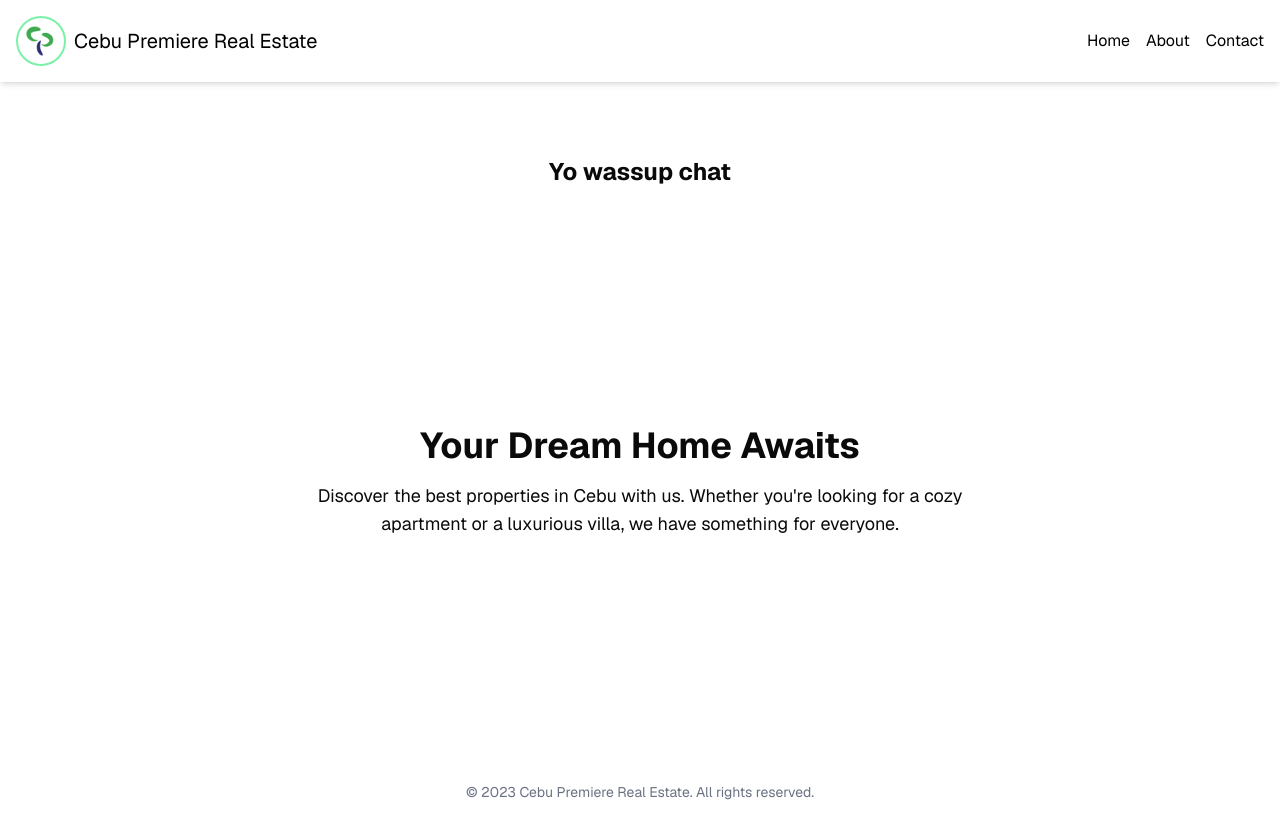
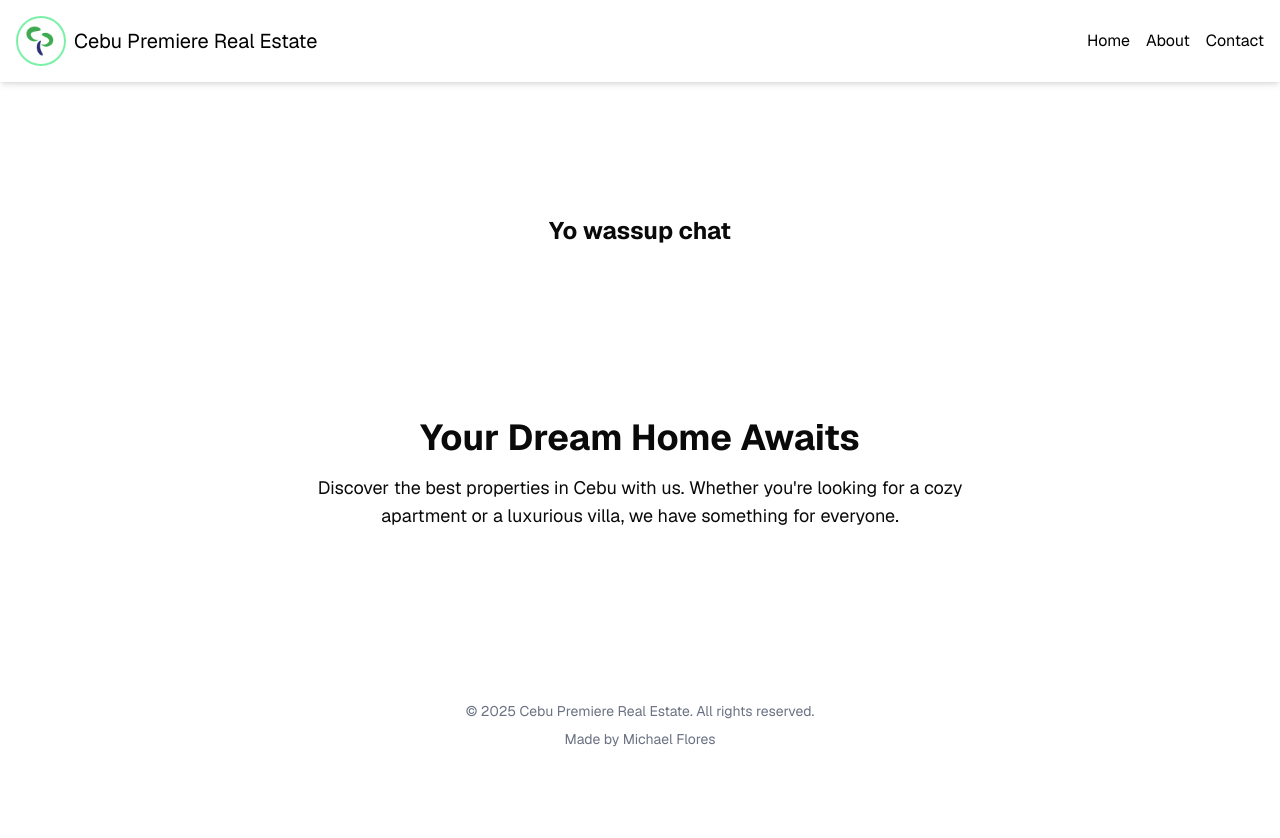
Before and after one commit to FloresTristan/cebupremier, a Next.js app: page / in a window 1280 px wide. Shown: the top 838 px of the page. Built offline with nearby package versions, Linux system fonts and the light colour scheme; a web font is replaced by a local one.

Commit message:
Update page.tsx

```diff
--- a/app/page.tsx
+++ b/app/page.tsx
@@ -2,7 +2,7 @@
 
 export default function Home() {
   return (
-    <div className="grid grid-rows-[20px_1fr_20px] items-center justify-items-center min-h-screen p-8 pb-20 gap-16 sm:p-20 font-[family-name:var(--font-geist-sans)]">
+    <div className="grid items-center justify-items-center min-h-screen p-8 pb-20 gap-16 sm:p-20 font-[family-name:var(--font-geist-sans)]">
       <header className="text-2xl font-bold text-center">
         Yo wassup chat
       </header>
@@ -12,8 +12,13 @@ export default function Home() {
           Discover the best properties in Cebu with us. Whether you&apos;re looking for a cozy apartment or a luxurious villa, we have something for everyone.
         </p>
       </main>
-      <footer className="text-sm text-gray-500">
-        © 2023 Cebu Premiere Real Estate. All rights reserved.
+      <footer className="text-sm text-gray-500 flex flex-col items-center gap-2">
+        <span>
+          &copy; {new Date().getFullYear()} Cebu Premiere Real Estate. All rights reserved.
+        </span>
+        <span>
+          Made by Michael Flores
+        </span>
       </footer>
     </div>
   );
```
